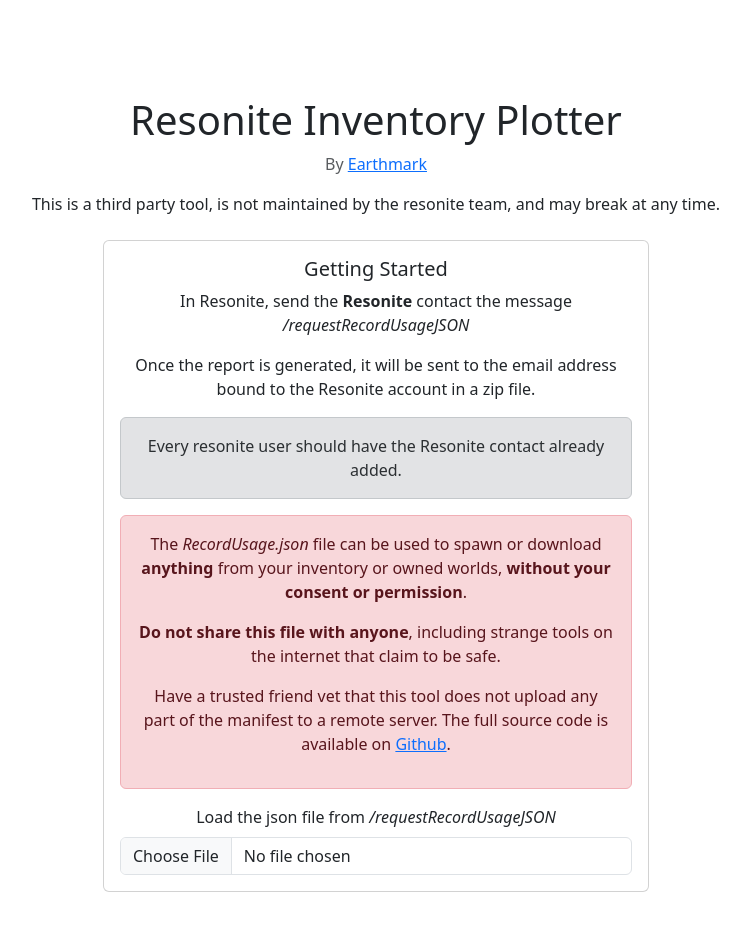
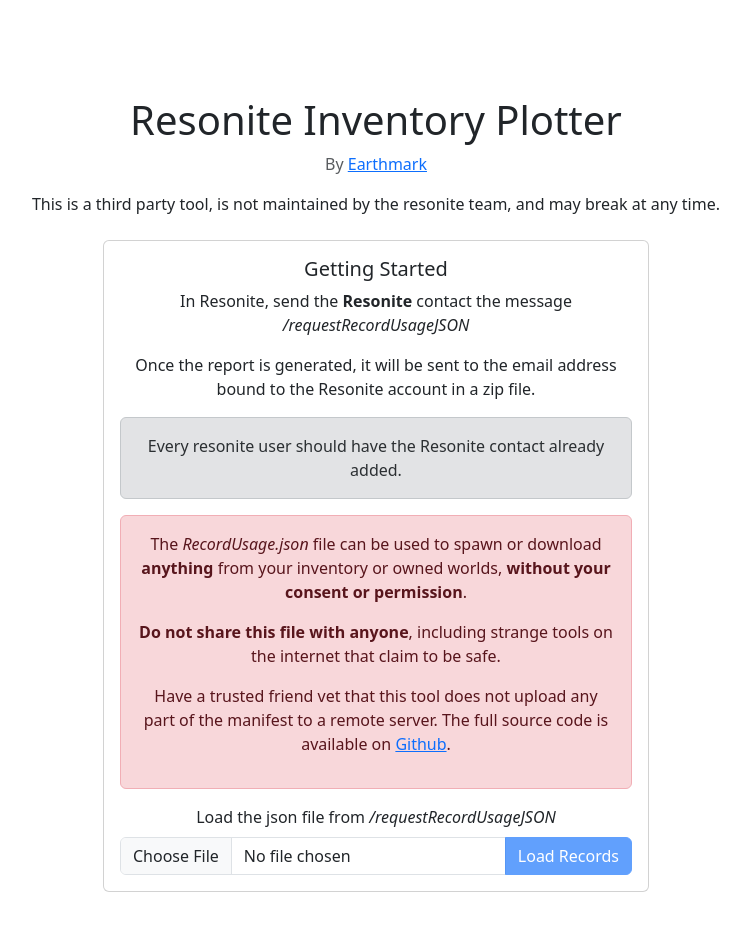
Before and after one commit to Earthmark/reso-inventory-viewer, a React (Create React App) app: page / in a window 1280 px wide. Shown: the top 930 px of the page, without its empty margins (264-1013 px from the left). Built offline with nearby package versions, Linux system fonts and the light colour scheme.

Commit message:
Added a router, and started splitting the different views of a manifest into routes.

```diff
--- a/package.json
+++ b/package.json
@@ -19,8 +19,10 @@
     "bootstrap": "^5.3.3",
     "react": "^18.3.1",
     "react-bootstrap": "^2.10.5",
+    "react-bootstrap-icons": "^1.11.4",
     "react-dom": "^18.3.1",
     "react-redux": "^9.1.2",
+    "react-router-dom": "^6.27.0",
     "react-scripts": "5.0.1",
     "redux": "^5.0.1",
     "three": "^0.169.0",
--- a/src/App.tsx
+++ b/src/App.tsx
@@ -2,11 +2,11 @@
 import { useAppSelector } from "./app/hooks";
 import { manifestLoaded } from "./features/manifestSlice";
 import Landing from "./Landing";
-import Manifest from "./Manifest";
+import Manifest from "./viewer/Manifest";
 
 function App() {
-  const wasLoaded = useAppSelector(manifestLoaded);
-  return <>{wasLoaded ? <Manifest /> : <Landing />}</>;
+  const currentUnloaded = !useAppSelector(manifestLoaded);
+  return currentUnloaded ? <Landing /> : <Manifest />;
 }
 
 export default App;
--- a/src/index.tsx
+++ b/src/index.tsx
@@ -7,12 +7,15 @@
 import "bootstrap/dist/css/bootstrap.min.css";
 import { Provider } from "react-redux";
 import { store } from "./app/store";
+import { BrowserRouter } from "react-router-dom";
 
 ReactDOM.createRoot(document.getElementById("root") as HTMLElement).render(
   <React.StrictMode>
-    <Provider store={store}>
-      <App />
-    </Provider>
+    <BrowserRouter>
+      <Provider store={store}>
+        <App />
+      </Provider>
+    </BrowserRouter>
   </React.StrictMode>
 );
 
--- a/src/landing.tsx
+++ b/src/landing.tsx
@@ -1,18 +1,32 @@
-import { Container, Form } from "react-bootstrap";
+import { Button, Container, Form } from "react-bootstrap";
 import { useAppDispatch } from "./app/hooks";
 import { loadManifest } from "./features/manifestSlice";
+import { useCallback, useRef, useState } from "react";
 
 function Landing() {
   const dispatch = useAppDispatch();
+  const fileInputRef = useRef<HTMLInputElement>(null);
+  const [loaded, setLoaded] = useState(false);
+  const [err, setErr] = useState<string | null>(null);
 
-  const loadFile = (file: File) => {
-    const reader = new FileReader();
-    reader.addEventListener("load", (loadEvent) => {
-      const manifest = JSON.parse((loadEvent.target as any).result);
+  const loadFile = useCallback(async () => {
+    const file = fileInputRef.current?.files?.[0];
+    if (!file) {
+      setErr(
+        "Failed to load file, try again, this shouldn't happen in practice."
+      );
+      return;
+    }
+    try {
+      const text = await file.text();
+      const manifest = JSON.parse(text);
       dispatch(loadManifest(manifest));
-    });
-    reader.readAsText(file);
-  };
+    } catch {
+      setErr(
+        "An error occurred while parsing the file, the wrong file might have been selected or the file might be corrupt."
+      );
+    }
+  }, [dispatch]);
 
   return (
     <Container className="px-4 py-5 my-5 text-center">
@@ -63,14 +77,29 @@
             <Form.Label>
               Load the json file from <em>/requestRecordUsageJSON</em>
             </Form.Label>
-            <Form.Control
-              type="file"
-              accept="application/json"
-              onChange={(e) =>
-                loadFile((e.target as any as { files: File[] }).files[0])
-              }
-            />
+            <div className="input-group">
+              <Form.Control
+                ref={fileInputRef}
+                type="file"
+                accept="application/json"
+                onChange={() =>
+                  setLoaded((fileInputRef.current?.files?.length ?? 0) !== 0)
+                }
+              />
+              <Button
+                className="input-group-append"
+                disabled={!loaded}
+                onClick={() => loadFile()}
+              >
+                Load Records
+              </Button>
+            </div>
           </Form.Group>
+          {err && (
+            <div className="alert alert-danger mt-3" role="alert">
+              {err}
+            </div>
+          )}
         </div>
       </div>
     </Container>
--- /dev/null
+++ b/src/viewer/Manifest.tsx
@@ -0,0 +1,42 @@
+import { Link, Route, Routes } from "react-router-dom";
+import Overview from "./Overview";
+import Records from "./Records";
+import { Container, Nav, Navbar } from "react-bootstrap";
+import { Github, QuestionCircle } from "react-bootstrap-icons";
+
+const Manifest = () => (
+  <>
+    <Navbar className="bg-body-tertiary">
+      <Container>
+        <Navbar.Brand as={Link} to="/">
+          Inventory Viewer
+        </Navbar.Brand>
+        <Navbar.Toggle aria-controls="basic-navbar-nav" />
+        <Navbar.Collapse id="basic-navbar-nav">
+          <Nav className="me-auto">
+            <Nav.Link as={Link} to="/records">
+              Records
+            </Nav.Link>
+            <Nav.Link as={Link} to="/assets">
+              Assets
+            </Nav.Link>
+          </Nav>
+          <Nav>
+            <Nav.Link as={Link} to="/about">
+              <QuestionCircle />
+            </Nav.Link>
+            <Nav.Link href="https://github.com/Earthmark/reso-inventory-viewer">
+              <Github />
+            </Nav.Link>
+          </Nav>
+        </Navbar.Collapse>
+      </Container>
+    </Navbar>
+    <Routes>
+      <Route path="/" element={<Overview />} />
+      <Route path="/records" element={<Records />} />
+    </Routes>
+  </>
+);
+
+export default Manifest;
--- /dev/null
+++ b/src/viewer/Overview.tsx
@@ -0,0 +1,6 @@
+
+const Overview = () => {
+    return <></>;
+}
+
+export default Overview;
```
Also changed, not shown: src/viewer/Records.tsx (renamed from src/Manifest.tsx, +4 -4 lines), 1 other file (tests, documents, lock files or other folders).
